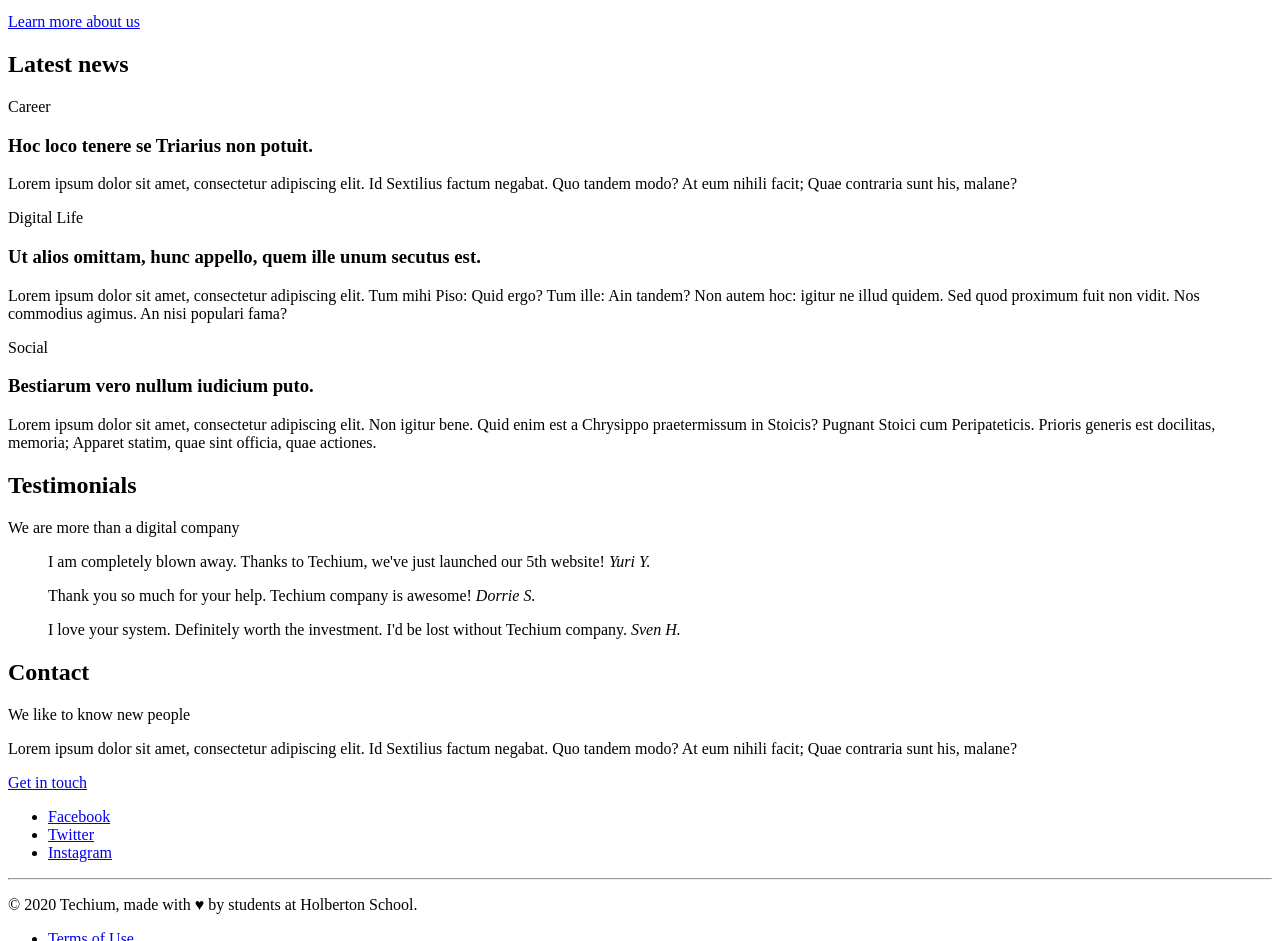
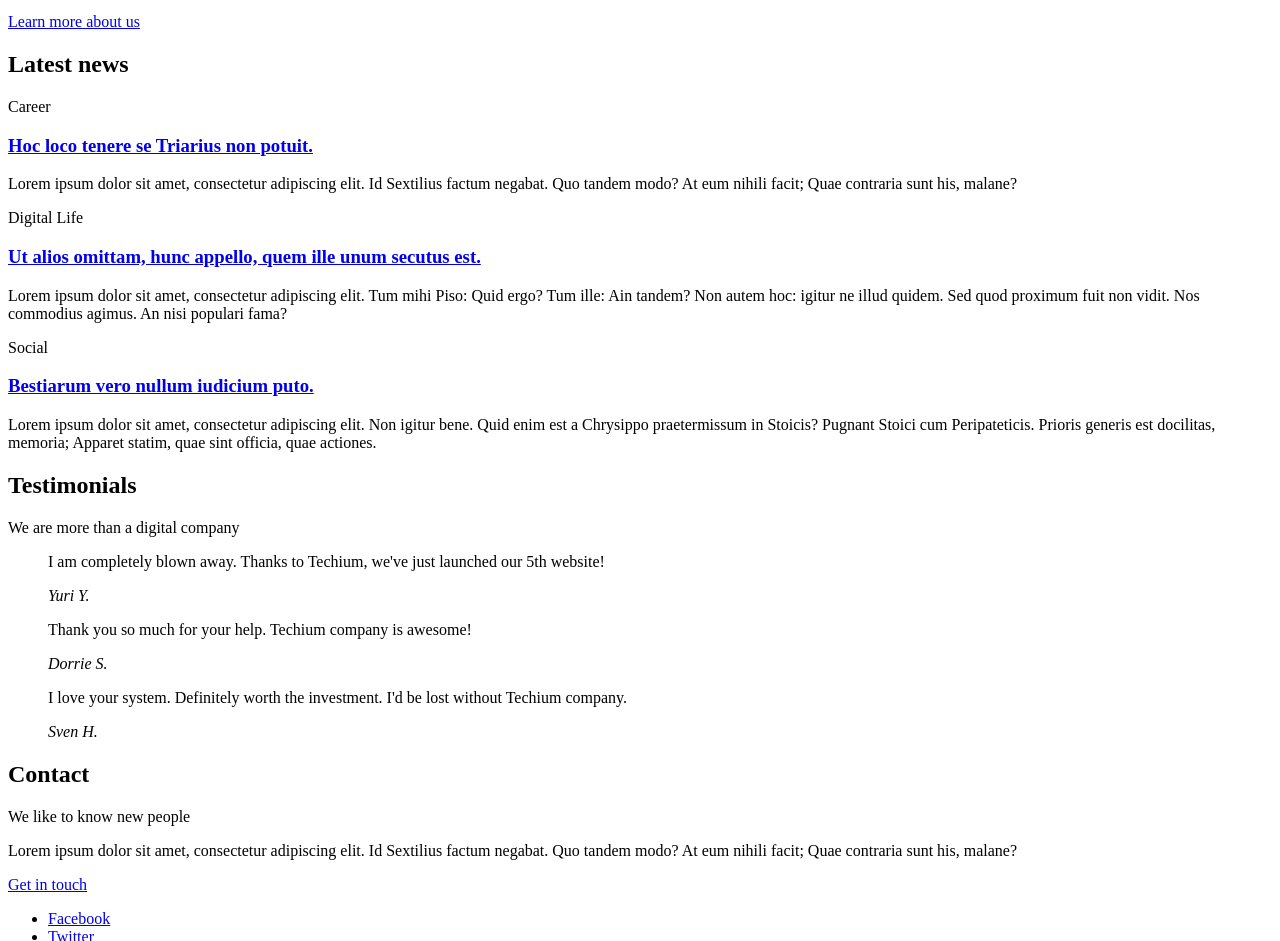
Before and after one commit to scan3ls/holbertonschool-web_front_end, a plain HTML site: page 0x00-html_advanced/29-index.html in a window 1280 px wide. Shown: the part 1241-2182 px from the top of the page. Drawn offline with Linux system fonts and the light colour scheme.

Commit message:
Wrap blockquote text in p tag

```diff
--- a/0x00-html_advanced/29-index.html
+++ b/0x00-html_advanced/29-index.html
@@ -124,17 +124,23 @@
                     <div>
                         <article>
                             <p>Career</p>
-                            <h3>Hoc loco tenere se Triarius non potuit.</h3>
+                            <h3>
+                                <a href="#">Hoc loco tenere se Triarius non potuit.</a>
+                            </h3>
                             <p>Lorem ipsum dolor sit amet, consectetur adipiscing elit. Id Sextilius factum negabat. Quo tandem modo? At eum nihili facit; Quae contraria sunt his, malane?</p>
                         </article>
                         <article>
                             <p>Digital Life</p>
-                            <h3>Ut alios omittam, hunc appello, quem ille unum secutus est.</h3>
+                            <h3>
+                                <a href="#">Ut alios omittam, hunc appello, quem ille unum secutus est.</a>
+                            </h3>
                             <p>Lorem ipsum dolor sit amet, consectetur adipiscing elit. Tum mihi Piso: Quid ergo? Tum ille: Ain tandem? Non autem hoc: igitur ne illud quidem. Sed quod proximum fuit non vidit. Nos commodius agimus. An nisi populari fama?</p>
                         </article>
                         <article>
                             <p>Social</p>
-                            <h3>Bestiarum vero nullum iudicium puto.</h3>
+                            <h3>
+                                <a href="#">Bestiarum vero nullum iudicium puto.</a>
+                            </h3>
                             <p>Lorem ipsum dolor sit amet, consectetur adipiscing elit. Non igitur bene. Quid enim est a Chrysippo praetermissum in Stoicis? Pugnant Stoici cum Peripateticis. Prioris generis est docilitas, memoria; Apparet statim, quae sint officia, quae actiones.</p>
                         </article>
                     </div>
@@ -150,19 +156,19 @@
                     <div>
                         <article>
                             <blockquote>
-                                I am completely blown away. Thanks to Techium, we've just launched our 5th website!
+                                <p>I am completely blown away. Thanks to Techium, we've just launched our 5th website!</p>
                                 <cite>Yuri Y.</cite>
                             </blockquote>
                         </article>
                         <article>
                             <blockquote>
-                                Thank you so much for your help. Techium company is awesome!
+                                <p>Thank you so much for your help. Techium company is awesome!</p>
                                 <cite>Dorrie S.</cite>
                             </blockquote>
                         </article>
                         <article>
                             <blockquote>
-                                I love your system. Definitely worth the investment. I'd be lost without Techium company.
+                                <p>I love your system. Definitely worth the investment. I'd be lost without Techium company.</p>
                                 <cite>Sven H.</cite>
                             </blockquote>
                         </article>
```
